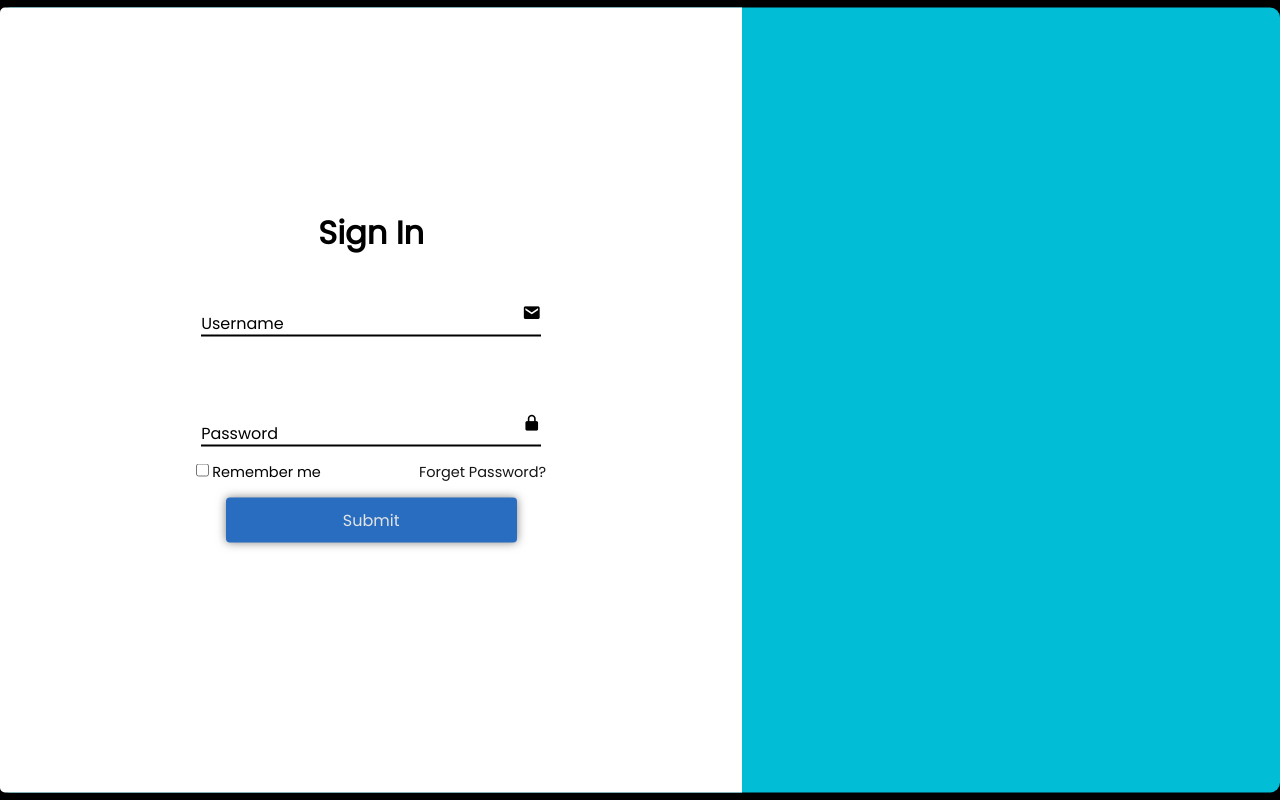
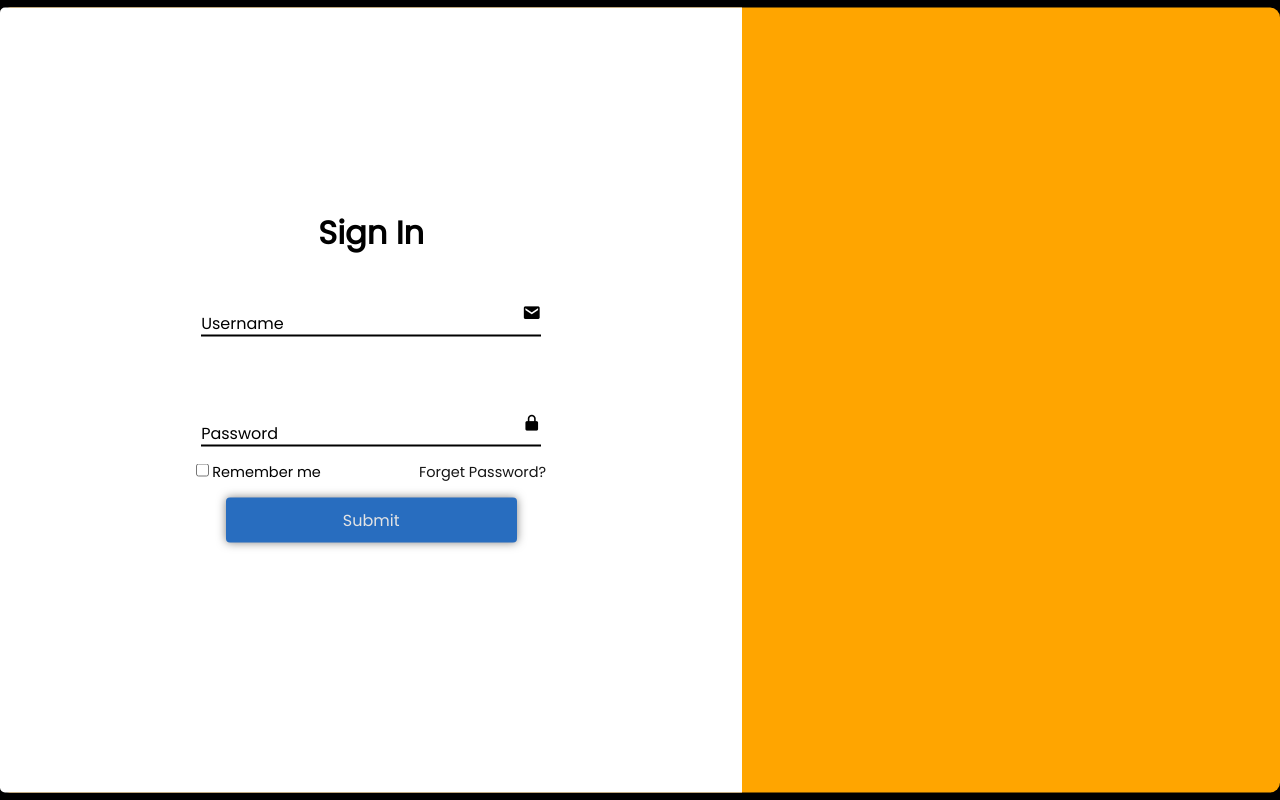
Before and after one commit to notdredre/RecipeTracker, a Flask app: page /login in a window 1280 px wide. Run offline with Flask 3, Linux system fonts and the light colour scheme.

Commit message:
Update loginStyle.css
testing

```diff
--- a/App/static/loginStyle.css
+++ b/App/static/loginStyle.css
@@ -68,7 +68,7 @@ body {
 
 .navbar a:hover,
 .navbar a.active {
-  color: #02bdd6;
+  color: orange;
 }
 
 .container {
@@ -78,7 +78,7 @@ body {
   transform: translate(-50%, -50%);
   width: 100%;
   height: 785px;
-  background: #02bdd6;
+  background: orange;
   background-size: cover;
   background-position: center;
   border-radius: 10px;
```
